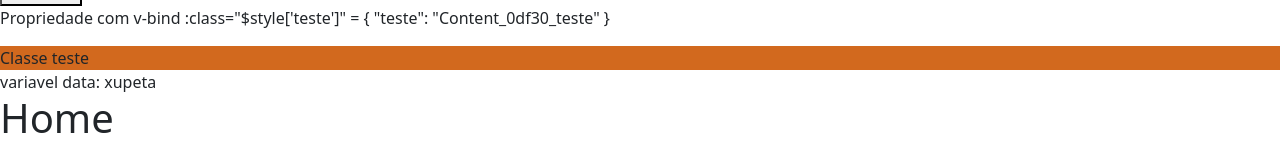
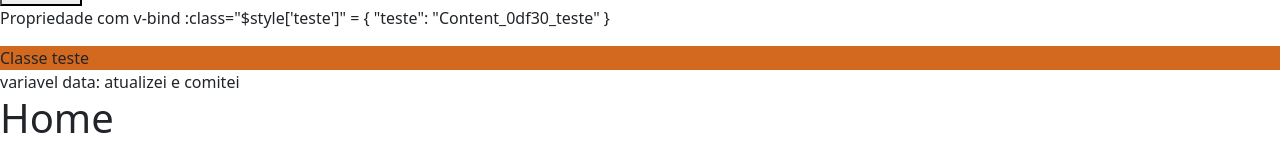
Before and after one commit to marcelocsantos7/VueMaster, a Vue app: page / in a window 1280 px wide. Shown: the part 222-379 px from the top of the page. Built offline with nearby package versions, Linux system fonts and the light colour scheme.

Commit message:
vue atualizei o content

```diff
--- a/src/components/layouts/Content.vue
+++ b/src/components/layouts/Content.vue
@@ -29,7 +29,7 @@ export default {
   },
   data: () => {
     return {
-        teste: 'xupeta',
+        teste: 'atualizei e comitei',
         titulo: 'Componente Conteudo'
     }
   },
```
